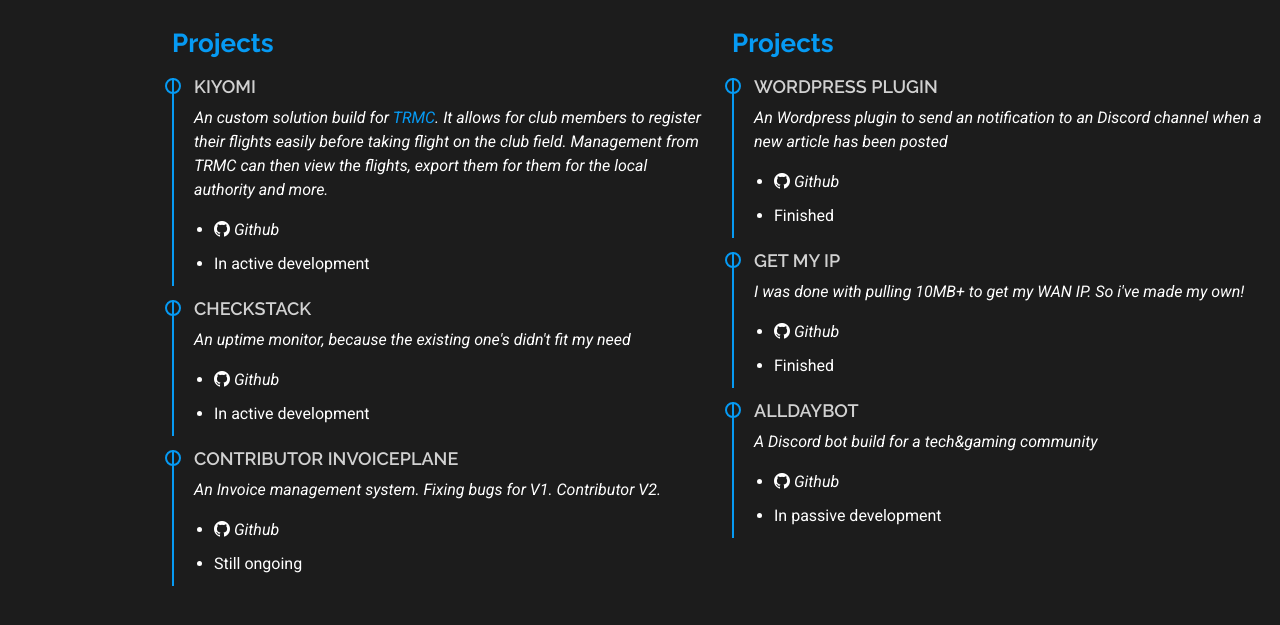
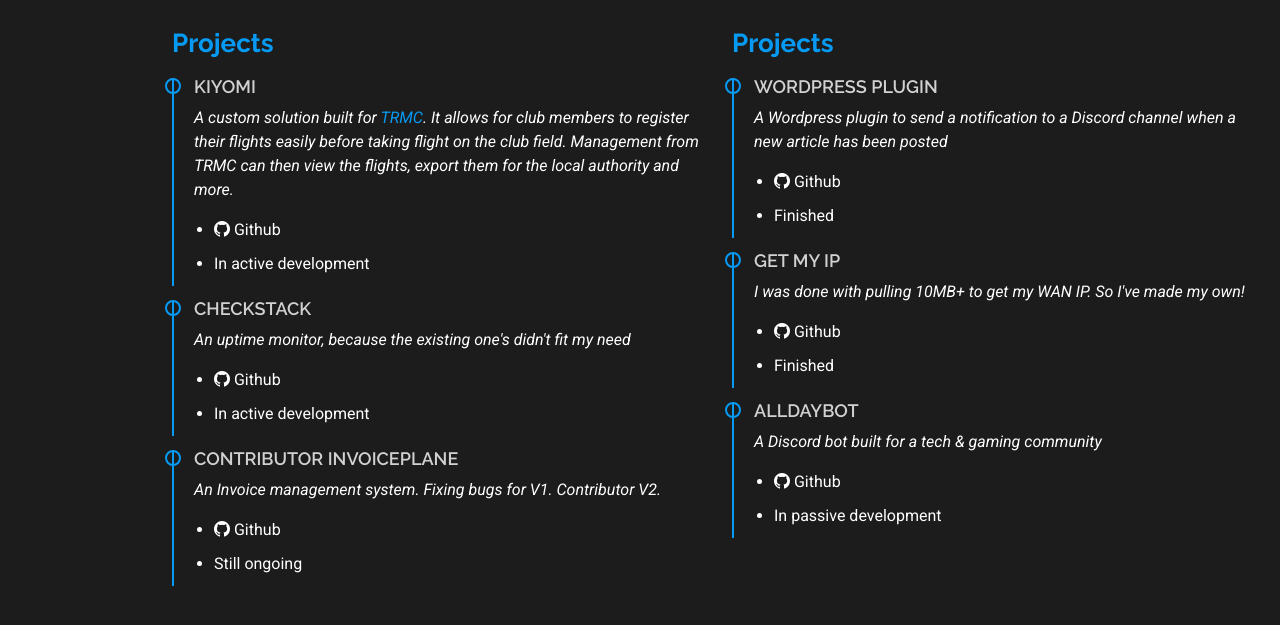
Before and after one commit to AeroBytesNL/AeroBytes.nl, a PHP site: page / in a window 1280 px wide. Shown: the part 2322-2947 px from the top of the page. Run offline with PHP 8.4, Linux system fonts and the light colour scheme; some libraries are stand-ins or nearby versions.

Commit message:
Fixed Github misalignment

```diff
--- a/index.php
+++ b/index.php
@@ -219,28 +219,23 @@
 
         <div class="col-lg-6" data-aos="fade-up" data-aos-delay="100">
           <h3 class="resume-title">Projects</h3>
-
           <div class="resume-item pb-0">
             <h4>Kiyomi</h4>
             <p>
               <em>
-                An custom solution build for <a _blank href="https://trmc.nl target="">TRMC</a>. It
+                A custom solution built for <a _blank href="https://trmc.nl" target="">TRMC</a>. It
                 allows for club members to register their flights easily before taking flight on the
-                club field. Management from TRMC can then view the flights, export them for them for the
-                local authority and more.
+                club field. Management from TRMC can then view the flights, export them for the local authority and more.
               </em>
             </p>
             <ul>
-              <li><a href="">
+              <li>
                 <div class="social-links">
-                  <a class="text-white" href="https://github.com/AeroBytesNL/Kyomi-V2"
-                     target="_blank">
-                    <i class="bi bi-github">
-                      Github
-                    </i>
+                  <a class="text-white" href="https://github.com/AeroBytesNL/Kyomi-V2" target="_blank">
+                    <i class="bi bi-github"></i> Github
                   </a>
                 </div>
-              </a></li>
+              </li>
               <li>In active development</li>
             </ul>
           </div>
@@ -249,16 +244,13 @@
             <h4>CheckStack</h4>
             <p><em>An uptime monitor, because the existing one's didn't fit my need</em></p>
             <ul>
-              <li><a href="">
+              <li>
                 <div class="social-links">
-                  <a class="text-white" href="https://github.com/AeroBytesNL/CheckStack"
-                     target="_blank">
-                    <i class="bi bi-github">
-                      Github
-                    </i>
+                  <a class="text-white" href="https://github.com/AeroBytesNL/CheckStack" target="_blank">
+                    <i class="bi bi-github"></i> Github
                   </a>
                 </div>
-              </a></li>
+              </li>
               <li>In active development</li>
             </ul>
           </div>
@@ -267,15 +259,13 @@
             <h4>Contributor Invoiceplane</h4>
             <p><em>An Invoice management system. Fixing bugs for V1. Contributor V2.</em></p>
             <ul>
-              <li><a href="">
+              <li>
                 <div class="social-links">
                   <a class="text-white" href="https://github.com/InvoicePlane" target="_blank">
-                    <i class="bi bi-github">
-                      Github
-                    </i>
+                    <i class="bi bi-github"></i> Github
                   </a>
                 </div>
-              </a></li>
+              </li>
               <li>Still ongoing</li>
             </ul>
           </div>
@@ -286,63 +276,45 @@
 
           <div class="resume-item pb-0">
             <h4>Wordpress plugin</h4>
-            <p><em>An Wordpress plugin to send an notification to an Discord channel when a new article has
-              been posted</em></p>
+            <p><em>A Wordpress plugin to send a notification to a Discord channel when a new article has been posted</em></p>
             <ul>
-              <li><a href="">
+              <li>
                 <div class="social-links">
-                  <a class="text-white"
-                     href="https://github.com/AeroBytesNl/Wordpress-posts-to-Discord" target="_blank">
-                    <i class="bi bi-github">
-                      Github
-                    </i>
+                  <a class="text-white" href="https://github.com/AeroBytesNl/Wordpress-posts-to-Discord" target="_blank">
+                    <i class="bi bi-github"></i> Github
                   </a>
                 </div>
-              </a></li>
+              </li>
               <li>Finished</li>
             </ul>
           </div>
 
           <div class="resume-item pb-0">
             <h4>Get my IP</h4>
-            <p>
-              <em>
-                I was done with pulling 10MB+ to get my WAN IP. So i've made my own!
-              </em>
-            </p>
+            <p><em>I was done with pulling 10MB+ to get my WAN IP. So I've made my own!</em></p>
             <ul>
-              <li><a href="">
+              <li>
                 <div class="social-links">
-                  <a class="text-white" href="https://github.com/AeroBytesNl/get-my-ip"
-                     target="_blank">
-                    <i class="bi bi-github">
-                      Github
-                    </i>
+                  <a class="text-white" href="https://github.com/AeroBytesNl/get-my-ip" target="_blank">
+                    <i class="bi bi-github"></i> Github
                   </a>
                 </div>
-              </a></li>
+              </li>
               <li>Finished</li>
             </ul>
           </div>
 
           <div class="resume-item pb-0">
             <h4>AllDayBot</h4>
-            <p>
-              <em>
-                A Discord bot build for a tech&gaming community
-              </em>
-            </p>
+            <p><em>A Discord bot built for a tech & gaming community</em></p>
             <ul>
-              <li><a href="">
+              <li>
                 <div class="social-links">
-                  <a class="text-white" href="https://github.com/AeroBytesNL/AllDayBot"
-                     target="_blank">
-                    <i class="bi bi-github">
-                      Github
-                    </i>
+                  <a class="text-white" href="https://github.com/AeroBytesNL/AllDayBot" target="_blank">
+                    <i class="bi bi-github"></i> Github
                   </a>
                 </div>
-              </a></li>
+              </li>
               <li>In passive development</li>
             </ul>
           </div>
```
